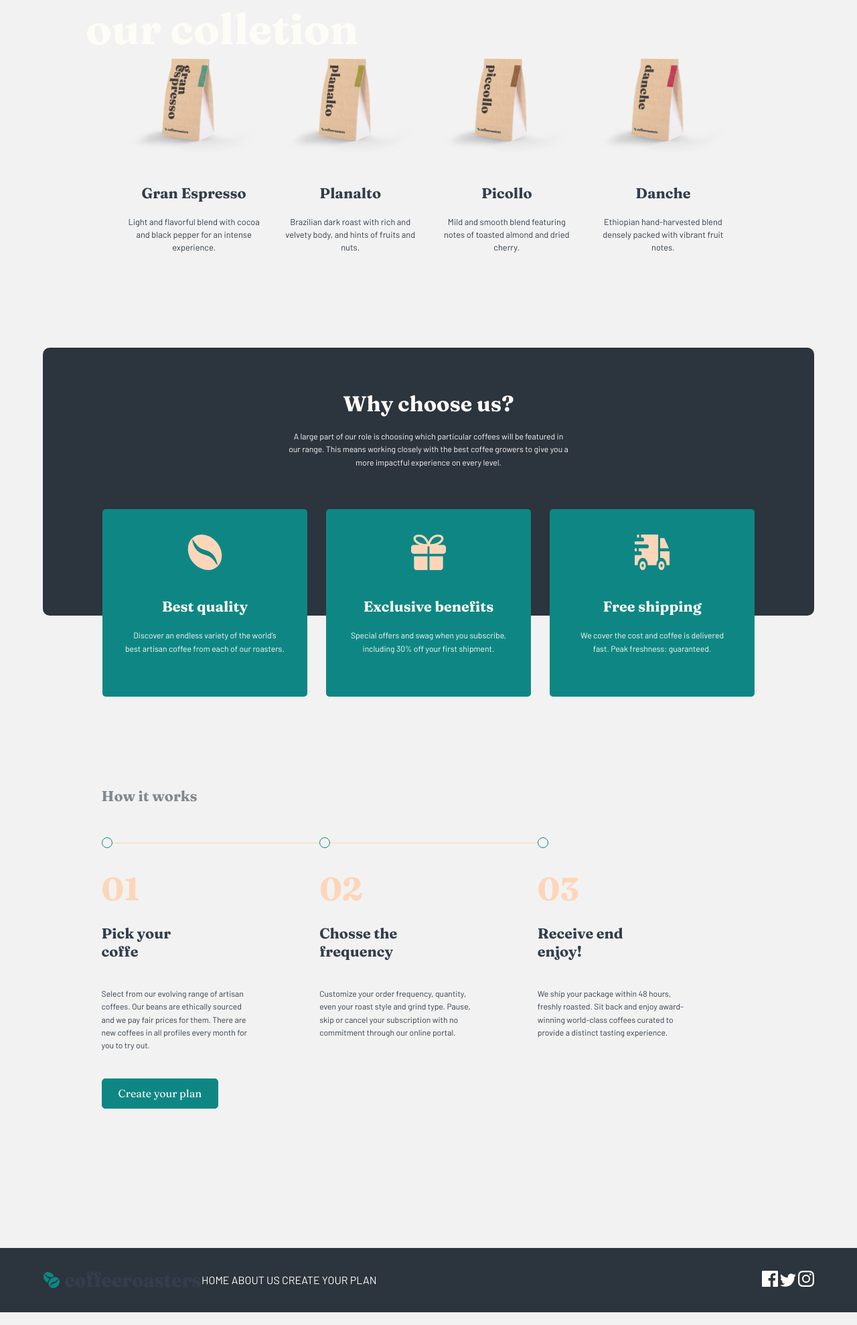
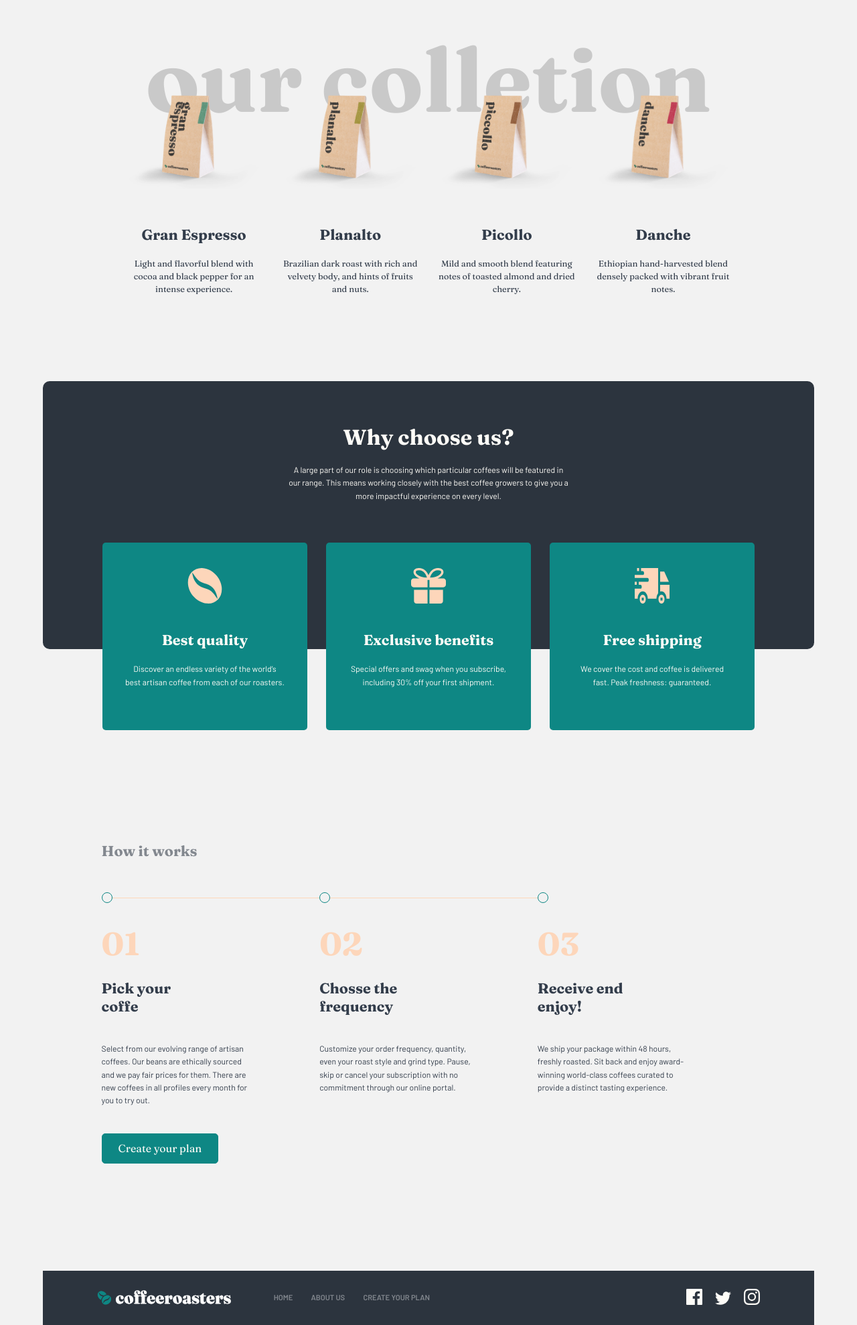
Before and after one commit to LeonardoMarquesDias/Coffee-Roasters, a plain HTML site: page index.html in a window 1280 px wide. Shown: the part 565-2543 px from the top of the page at 67% size. Drawn offline with Linux system fonts and the light colour scheme.

Commit message:
90% desktop done

```diff
--- a/index.html
+++ b/index.html
@@ -43,11 +43,13 @@
   </section><!--hero-->
 
   <section class="collection">
-
     <div class="container">
       <div class="container-your">
-      <h3>our colletion</h3>
+        <div>
+          <span>our colletion</span>
+        </div>
       </div>
+
       <div class="content">
         <div>
           <img src="/public/home/desktop/image-gran-espresso.png" alt="">
@@ -116,8 +118,8 @@
             </p>
           </div>
         </div>
-      </div>
-    </div>
+      </div><!--content-->
+    </div><!--container-->
   </section>
 
   <section class="how-works">
@@ -162,27 +164,28 @@
             We ship your package within 48 hours, freshly roasted. Sit back and enjoy award-winning world-class coffees curated to provide a distinct tasting experience.
           </p>
         </div>
-
-      </div>
+      </div><!--content-->
     </div><!--container-->
   </section><!--how-works-->
 
   <footer>
-    <div class="conteinar">
-      <div class="logo-nav" >
-        <img src="/public/shared/desktop/logo.svg" alt="logo-footer">
+    <div id="container">
+      <div class="content-left" >
+        <img src="/public/home/desktop/logo-footer.svg" alt="">
         <nav>
           <a href="">HOME</a>
           <a href="">ABOUT US</a>
           <a href="">CREATE YOUR PLAN</a>
         </nav>
-      </div>
-      <div>
+      </div><!--content-left-->
+
+      <div class="content-right">
         <img src="./public/shared/desktop/icon-facebook.svg" alt="">
         <img src="./public/shared/desktop/icon-twitter.svg" alt="">
         <img src="./public/shared/desktop/icon-instagram.svg" alt="">
-      </div>
-    </div>
+      </div><!--content-right-->
+
+    </div><!--container-->
   </footer>
 
 </body>
--- a/src/styles/style.css
+++ b/src/styles/style.css
@@ -43,7 +43,7 @@ header nav a {
 }
 
 section.hero {
-  margin-bottom: 30px;
+  margin-bottom: 4rem;
 }
 
 section.hero .container {
@@ -82,20 +82,22 @@ section.hero button {
   background-color: var(--green);
 }
 
-section.collection {
-
-}
-
 section.collection .container {
   max-width: 1280px;
   width: 80%;
   margin: auto;
 }
 
-section.colletion h3.your-colletion {
-  font-size: 1rem;
-  color: blue
+section.collection .container div {
+  font-family: 'Fraunces', serif;
+  font-weight: 600;
+  font-size: 8.30rem;
+  text-align: center;
+  margin-bottom: -4rem;
+}
 
+section.collection .container div span {
+  color: #97979773;
 }
 
 section.collection .content {
@@ -111,7 +113,7 @@ section.collection .container .content img {
   width: 100%;
   max-height: 9.375rem;
   background-size: cover;
-  margin-bottom: 2.5rem;
+  margin-bottom: 1rem;
   padding: 5px;
 }
 
@@ -130,7 +132,7 @@ section.collection .container > h3{
 }
 
 section.choose-us {
-  margin-top: 8.75rem;
+  margin-top: 16rem;
 }
 
 section.choose-us .container {
@@ -201,13 +203,12 @@ section.choose-us .content-1 div {
 }
 
 section.how-works {
-  margin: 13rem 0rem;
+  margin: 15rem 0rem 10rem 0rem;
 }
 
 section.how-works .container {
   max-width: 1280px;
   width: 96%;
-  height: auto;
   margin: auto;
 }
 section.how-works .container h1:first-child {
@@ -276,28 +277,43 @@ section.how-works .content button {
   border-radius: 5px;
   color: var(--text);
   background-color: var(--green);
-  }
+}
 
 footer {
+  max-width: 1280px;
+  width: 90%;
+  margin: auto;
   background-color: #2C343E;
 }
 
-footer .conteinar {
-  max-width: 1280px;
-  width: 90%;
-  height: 6rem;
-
+footer #container  {
+  width: 86%;
   margin: auto;
+  padding: 1.7rem 0rem;
   display: flex;
+  justify-content: space-between;
   align-items: center;
-  justify-content: space-between;
 }
 
-footer .logo-footer {
-
+footer .content-left {
+  display: flex;
 }
 
-footer .logo-nav {
-  display: flex;
-  align-items: center;
+footer .content-left nav a {
+  margin-left: 0.6rem;
+  padding: 0.6rem 0rem 0.6rem 0.9rem;
+
+  font-size: 0.7rem;
+  font-weight: 600;
+  color: var(--grey);
 }
+
+footer .content-left img {
+  width: 200px;
+  height: 26px;
+  margin-right: 2.5rem;
+}
+
+footer .content-right img {
+  margin-left: 1rem;
+}
```
Also changed, not shown: public/home/desktop/logo-footer.svg (added).
